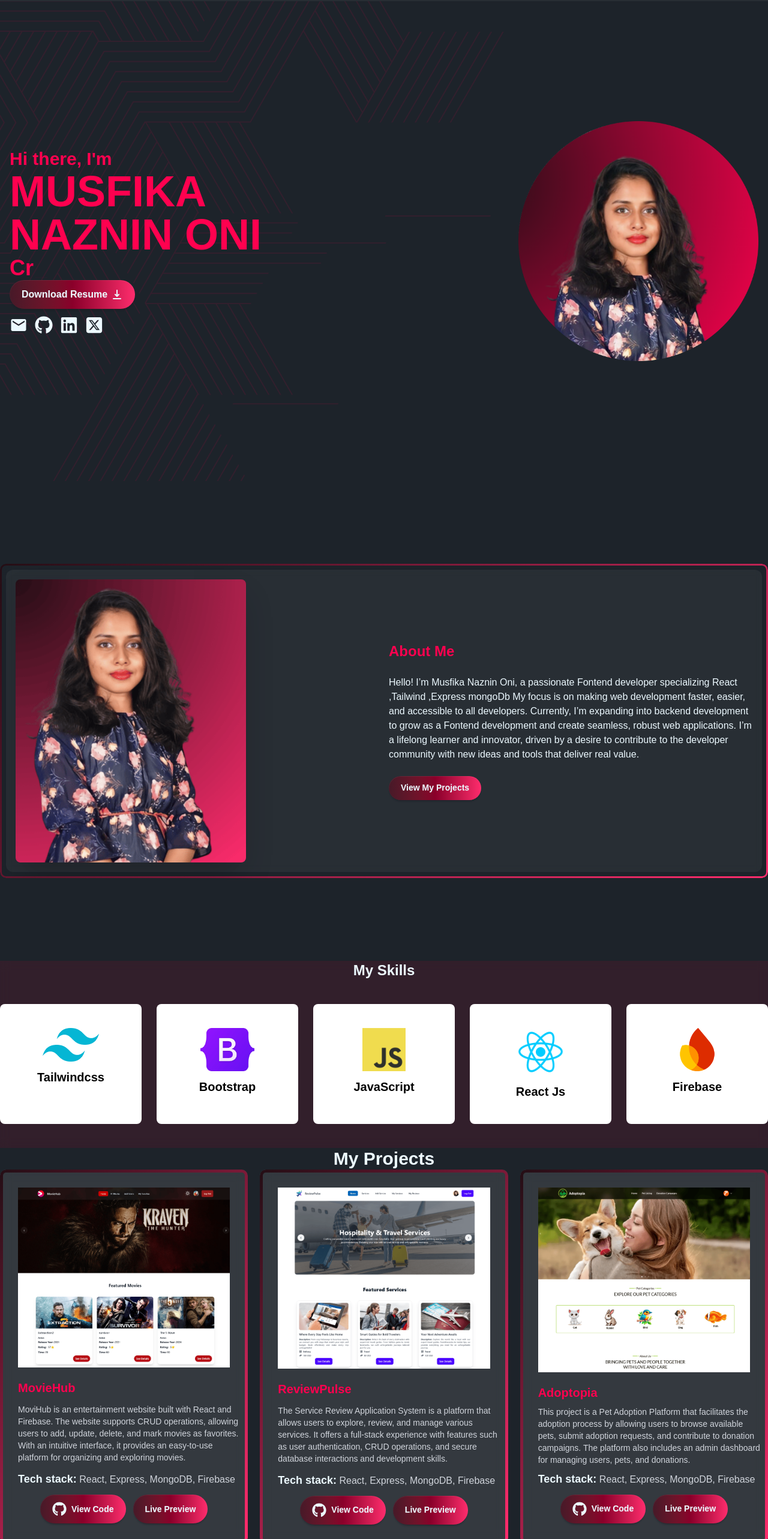
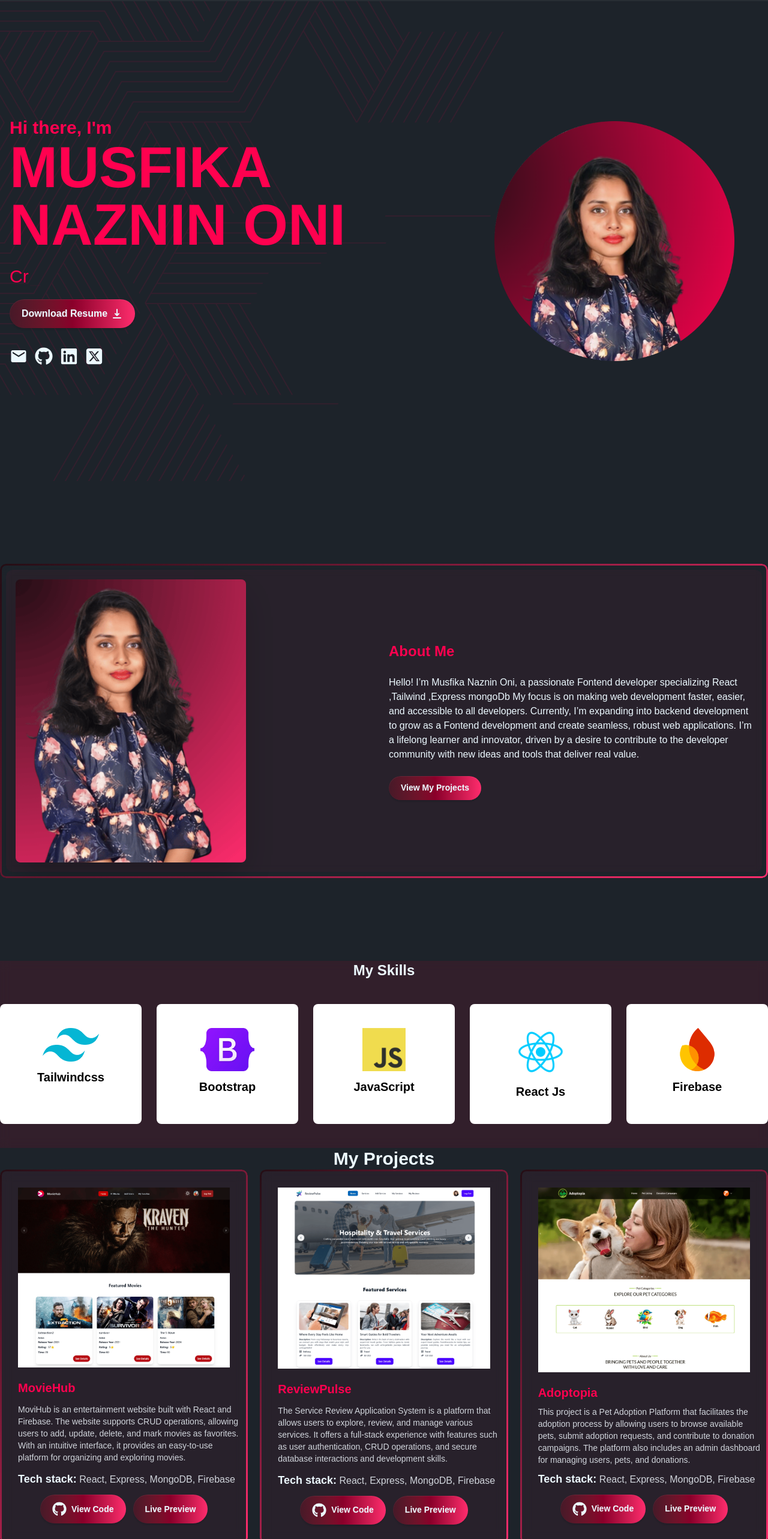
Before and after one commit to musfikanoni/Portfolio, a React (Vite) app: page / in a window 1280 px wide. Shown: the part 102-2668 px from the top of the page at 60% size. Built offline with nearby package versions, Linux system fonts and the light colour scheme.

Commit message:
update hero responsive

```diff
--- a/src/Pages/AboutMe.jsx
+++ b/src/Pages/AboutMe.jsx
@@ -6,7 +6,7 @@ const AboutMe = () => {
             {/* <h2 className="text-3xl text-center font-semibold">About Me</h2> */}
             <div className="hero min-h-screen">
                 <div className=" max-w-7xl mx-auto ex-border">
-                    <div className=" hero-content rounded-xl grid lg:grid-cols-2 grid-cols-1 backdrop-blur bg-white/5">
+                    <div className=" hero-content rounded-xl grid lg:grid-cols-2 grid-cols-1 backdrop-blur bg-[#FF014F]/5">
                         <div className="rounded-lg">
                             <img
                             src={img}
--- a/src/Pages/ContactMe.jsx
+++ b/src/Pages/ContactMe.jsx
@@ -18,6 +18,7 @@ const ContactMe = () => {
                                 <fieldset className="fieldset">
                                     <input type="name" className="input w-full" placeholder="Name" />
                                     <input type="email" className="input w-full my-3" placeholder="Email" />
+                                    <input type="number" className="input w-full my-3" placeholder="Phone number" />
                                     <textarea className="textarea textarea-bordered w-full " placeholder="Your Message"></textarea>
                                     <button className="btn bg-gradient-to-r from-[#471928] via-[#8a002a] to-[#ff2c6d] border-none px-5 rounded-3xl mt-4">Login</button>
                                 </fieldset>
--- a/src/Pages/Hero.jsx
+++ b/src/Pages/Hero.jsx
@@ -13,10 +13,13 @@ const Hero = () => {
     <div className="hero-bg">
       <div className="max-w-7xl mx-auto" id="hero">
         <div className="hero min-h-screen relative">
-          <div className="hero-content grid grid-cols-1 lg:grid-cols-2 z-0">
-            <div className="">
-              <h1 className="text-3xl text-[#FF014F] font-bold">Hi there, I'm <br /><span className="lg:text-7xl text-3xl"> MUSFIKA NAZNIN ONI</span></h1>
-              <span style={{ color: '#FF014F', fontWeight: 'bold' }} className="text-xl sm:text-2xl md:text-3xl lg:text-4xl">
+          <div className="hero-content grid-flow-col-dense grid grid-cols-1 lg:grid-cols-2 z-0">
+            <div className="md:w-full w-[430px] md:mt-0 mt-56">
+              <h1 className="md:text-3xl text-2xl text-[#FF014F] font-semibold">Hi there, I'm <br />
+                <span className="lg:text-8xl md:text-5xl text-3xl"> MUSFIKA NAZNIN ONI</span>
+              </h1>
+              <div className="pt-5">
+                <span style={{ color: '#FF014F', fontWeight: 'medium' }} className="text-xl sm:text-xl md:text-2xl lg:text-3xl">
                   <Typewriter
                     words={['Front-End developer', 'Problem Solver', 'Creative Coder', 'A Life Long Learner']}
                     loop={true}
@@ -27,9 +30,10 @@ const Hero = () => {
                     delaySpeed={1000}
                   />
                 </span><br />
+              </div>
 
               <a href="https://drive.google.com/file/d/17OwmKdJgE_JgutFR09mXALzANxFVqgF7/view?usp=sharing" target='_blank'>
-                <button className="btn text-base py-6 bg-gradient-to-r from-[#471928] via-[#8a002a] to-[#ff2c6d] border-none px-5 rounded-3xl">
+                <button className="btn my-5 text-base py-6 bg-gradient-to-r from-[#471928] via-[#8a002a] to-[#ff2c6d] border-none px-5 rounded-3xl">
                   Download Resume <HiDownload className='text-xl' /></button>
               </a>
               <div className='flex text-3xl gap-3 mt-3'>
@@ -39,7 +43,7 @@ const Hero = () => {
                 <a href="https://x.com/MusfikaOni" target='_blank'><FaSquareXTwitter /></a>
               </div>
             </div>
-            <div className="flex justify-end">
+            <div className="flex justify-end lg:mr-10 mr-3 md:-mt-0 -mt-96">
               <img src={heroPic} className=" lg:h-[400px] md:h-[300px] h-200px  w-auto" />
             </div>
           </div>
--- a/src/Pages/Navbar.jsx
+++ b/src/Pages/Navbar.jsx
@@ -94,7 +94,7 @@ const Navbar = () => {
                 <div className="navbar-start">
                     <div className="dropdown">
                         <div tabIndex={0} role="button" className="btn btn-ghost lg:hidden">
-                            <svg xmlns="http://www.w3.org/2000/svg" className="h-5 w-5" fill="none" viewBox="0 0 24 24" stroke="currentColor">
+                            <svg xmlns="http://www.w3.org/2000/svg" className="h-5 w-5 text-[#FF014F]" fill="none" viewBox="0 0 24 24" stroke="currentColor">
                                 <path strokeLinecap="round" strokeLinejoin="round" strokeWidth="2" d="M4 6h16M4 12h8m-8 6h16" />
                             </svg>
                         </div>
@@ -111,7 +111,7 @@ const Navbar = () => {
                         {links}
                     </ul>
                 </div>
-                <div className="navbar-end">
+                <div className="navbar-end md:mr-3 mr-3">
                     <a className="btn bg-gradient-to-r from-[#471928] via-[#8a002a] to-[#ff2c6d] border-none px-5 rounded-3xl" target='_blank' href='https://drive.google.com/file/d/17OwmKdJgE_JgutFR09mXALzANxFVqgF7/view'>Resume</a>
                 </div>
             </div>
--- a/src/Pages/Projects.jsx
+++ b/src/Pages/Projects.jsx
@@ -10,7 +10,7 @@ const Projects = () => {
                 <h2 className='text-center text-3xl font-bold'>My Projects</h2>
                 <div className="grid grid-cols-1 md:grid-cols-2 lg:grid-cols-3 gap-5">
                     {/* Project 1 */}
-                    <div className="border-gradient">
+                    <div className="ex-border backdrop-blur bg-[#FF014F]/5">
                         <img className='p-5 rounded-lg' src={p1} alt="Project 1" />
                         <div className='pl-5 pb-3'>
                             <h3 className='font-bold text-[#FF014F] text-xl'>MovieHub</h3>
@@ -30,7 +30,7 @@ const Projects = () => {
                     </div>
 
                     {/* Project 2 */}
-                    <div className="border-gradient">
+                    <div className="ex-border backdrop-blur bg-[#FF014F]/5">
                         <img className='p-5 rounded-lg' src={p2} alt="Project 2" />
                         <div className='pl-5 pb-3'>
                             <h3 className='font-bold text-[#FF014F] text-xl'>ReviewPulse</h3>
@@ -50,7 +50,7 @@ const Projects = () => {
                     </div>
 
                     {/* Project 3 */}
-                    <div className="border-gradient ">
+                    <div className="ex-border backdrop-blur bg-[#FF014F]/5 ">
                         <img className='p-5 rounded-lg' src={p3} alt="Project 3" />
                         <div className='pl-5 pb-3'>
                             <h3 className='font-bold text-[#FF014F] text-xl'>Adoptopia</h3>
--- a/src/index.css
+++ b/src/index.css
@@ -6,6 +6,8 @@
 body {
     font-family: "Poppins", sans-serif !important;
 }
+
+
 .hero-bg {
     background-image: url('./assets/shape-01.png');
     background-repeat: no-repeat;
```
Lines whose indentation alone changed are shown as unchanged.
